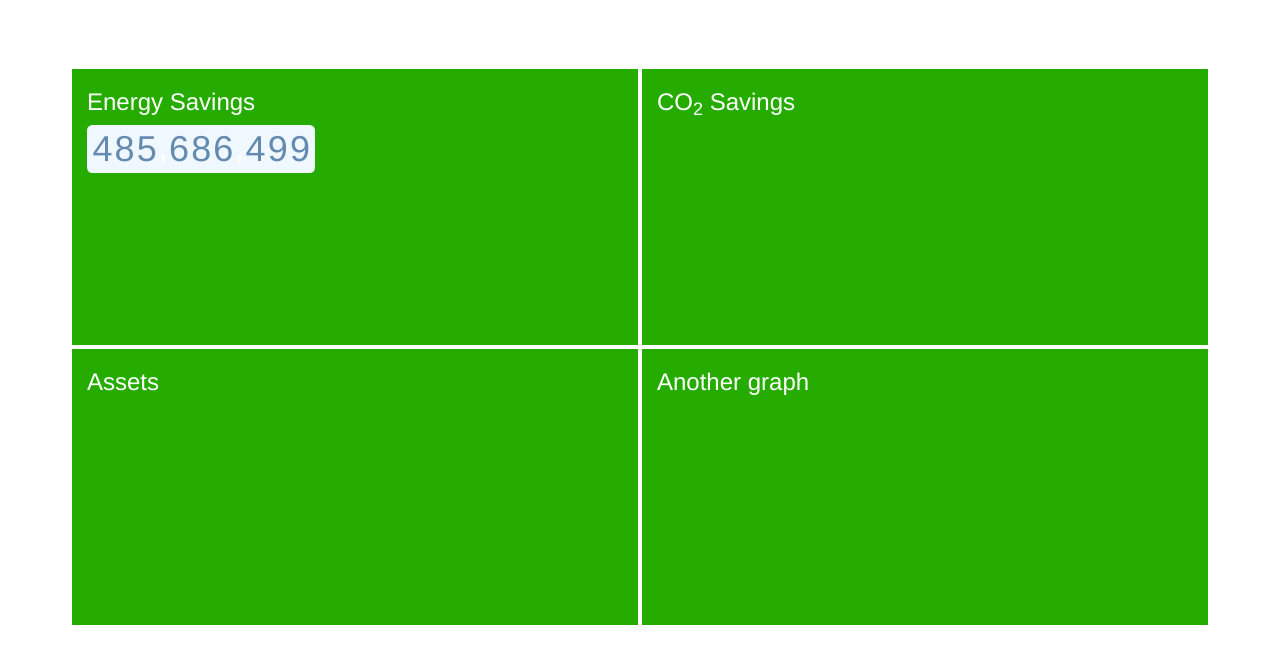
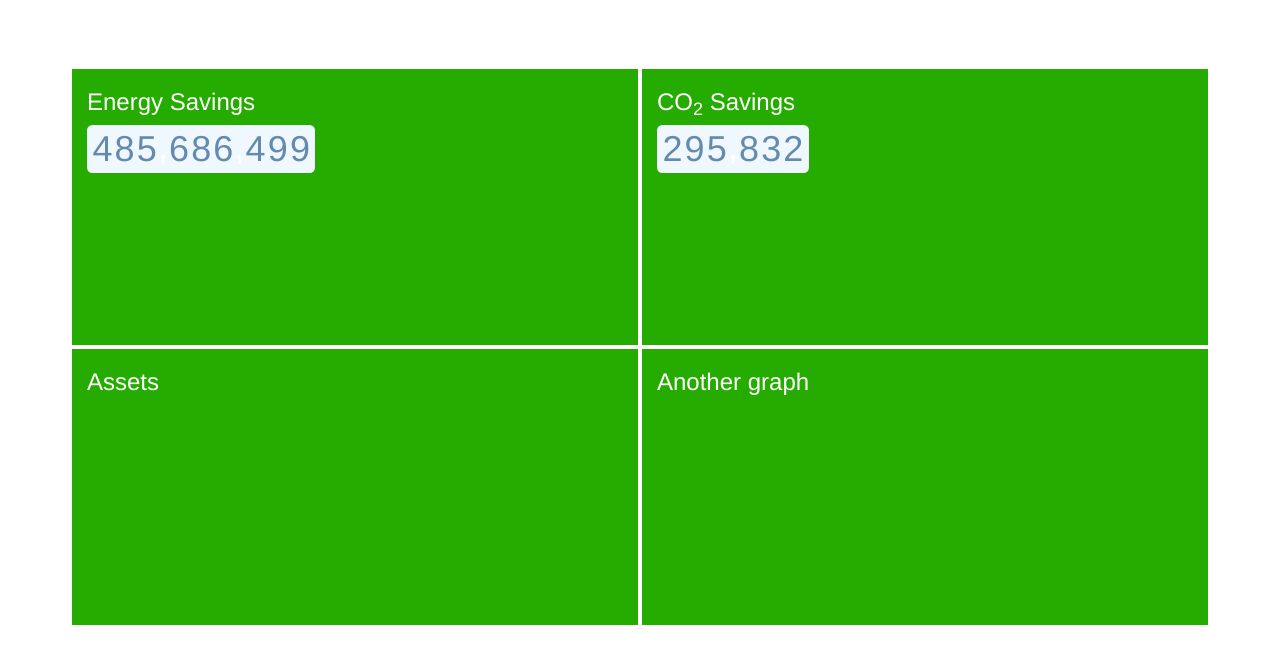
Before and after one commit to CassyJens/performance-dashboard, a plain HTML site: page index.html in a window 1280 px wide. Shown: the part 63-726 px from the top of the page. Drawn offline with nearby package versions, Linux system fonts and the light colour scheme.

Commit message:
new co2 odometer

```diff
--- a/index.html
+++ b/index.html
@@ -43,9 +43,9 @@
         </div>
         <div class="graph-container col-xs-6">
           <h3> CO<sub>2</sub> Savings </h3>
-          <!--<div id="CO2-savings-od" class="odometer">
+        <div id="c02-savings-od" class="odometer">
 
-          </div>!-->
+        </div>
         </div>
         <div class="graph-container col-xs-6">
           <h3> Assets </h3>
--- a/scripts/app.js
+++ b/scripts/app.js
@@ -5,9 +5,10 @@ $(document).ready(function () {
       increment: 15.2
   });
 
-	/*var CO2SavingsOd = createOdometer({
-        el: '#CO2-savings-od',
-        startingVal: 295827,
-        increment: 4.7
-    });*/
-})
+  var CO2SavingsOd = createOdometer({
+      el: '#c02-savings-od',
+      startingVal: 295827,
+      increment: 4.7
+  });
+
+});
--- a/scripts/odometer.js
+++ b/scripts/odometer.js
@@ -15,7 +15,7 @@ var createOdometer = function (options) {
   var el = document.querySelector(options.el);
   var currentVal = options.startingVal;
 
-  od = new Odometer({
+  var od = new Odometer({
     el: el,
     value: currentVal,
     format: '(,ddd)'
```
